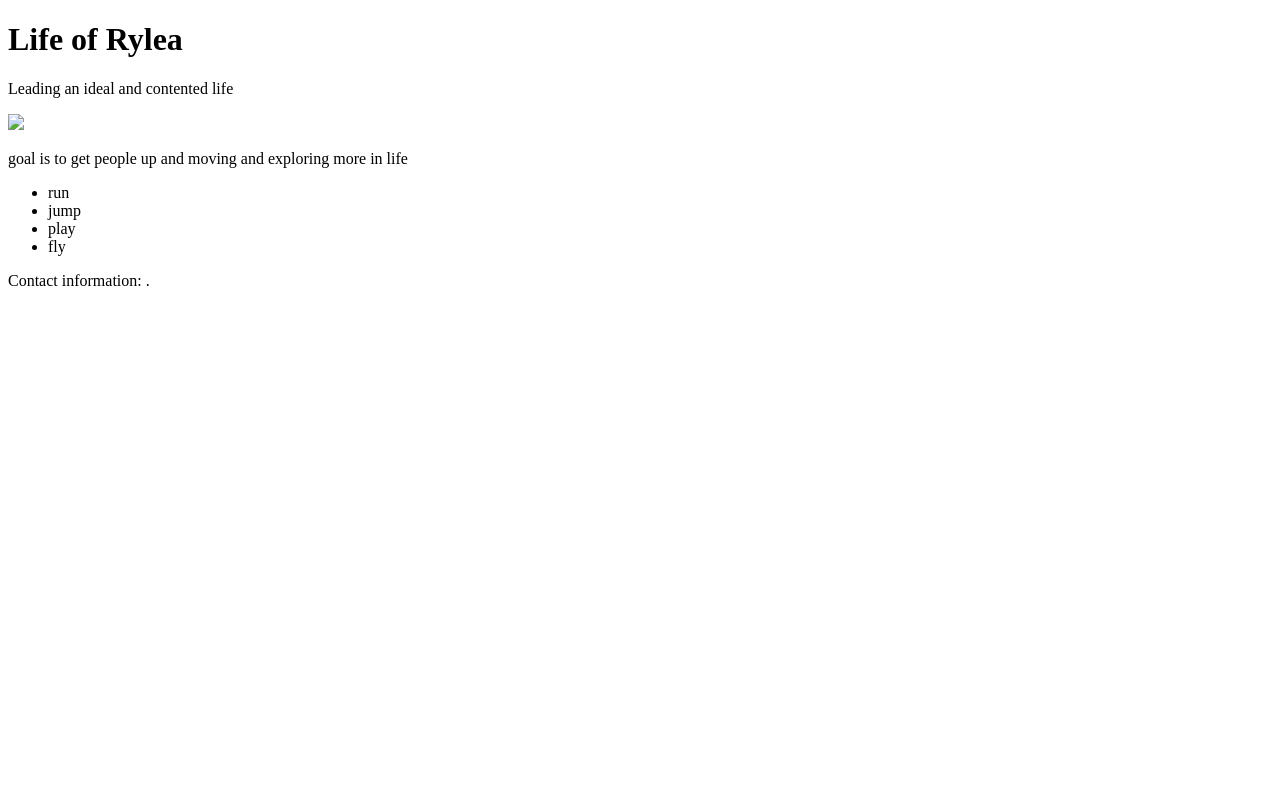
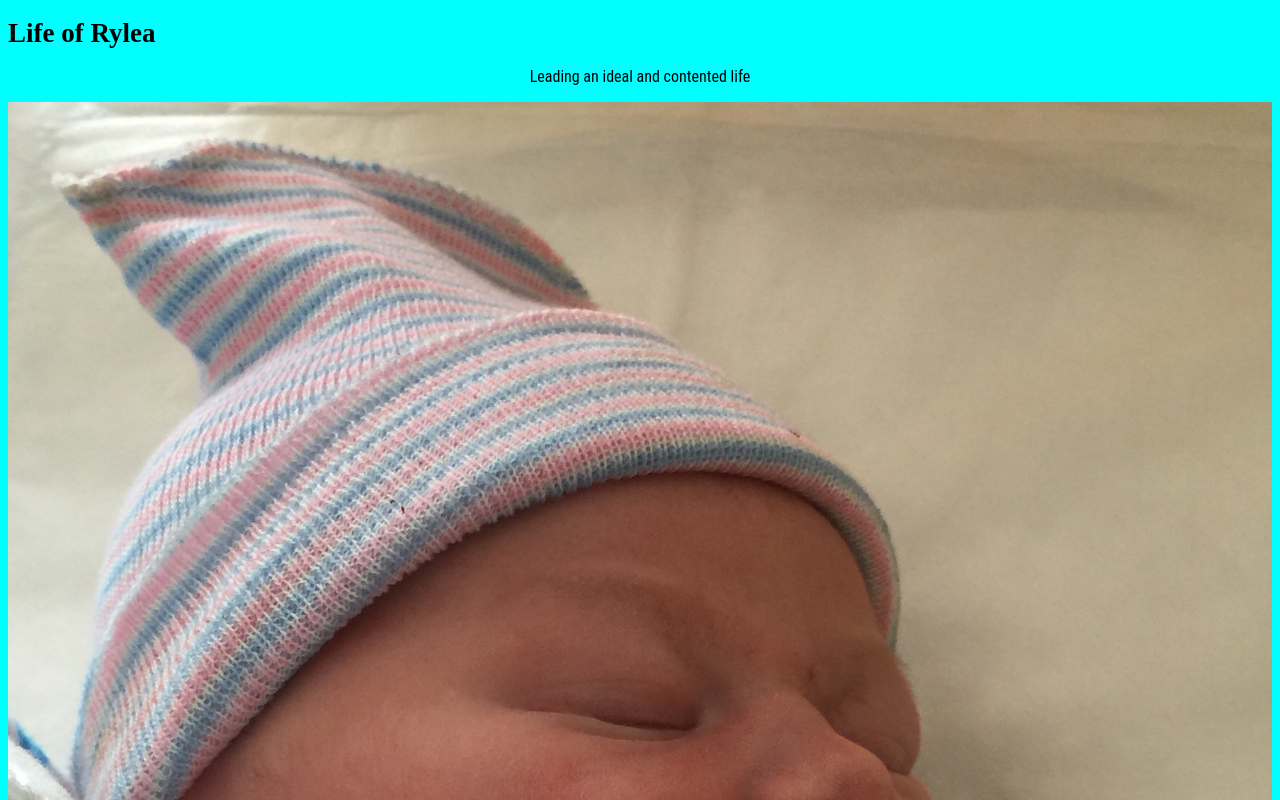
Before and after one commit to jlcassetty/jlcassetty.github.io, a plain HTML site: page unit_4/index.html in a window 1280 px wide. Shown: the top 800 px of the page. Drawn offline with Linux system fonts and the light colour scheme.

Commit message:
Mentor Meeting

```diff
--- a/unit_4/index.html
+++ b/unit_4/index.html
@@ -1,7 +1,7 @@
 <!DOCTYPE html>
 <html>
 <head>
-    <link rel "stylesheet" type="text/css" href="style.css">
+    <link rel="stylesheet" type="text/css" href="style.css">
 	<title>"Life of Rylea"</title>
 </head>
 
@@ -9,7 +9,7 @@
   <div class="hero">
     <h1>Life of Rylea</h1>
     <p>Leading an ideal and contented life</p>
-    <img src="rmface.jpg"; cover>
+    <img src="images/rmface.jpg">
     <p>goal is to get people up and moving and exploring more in life</p>
     <ul>
      <li>run</li>
@@ -17,9 +17,9 @@
      <li>play</li>
      <li>fly</li>
     </ul>
+<footer>
+  <p>Contact information: <a href="mailto:jlcassetty@hotmail.com">Email me</a>.
+  </p>
+</footer>
 </body>
-<footer>
-  <p>Contact information: <a href="jlcassetty@hotmail.com">
-  </a>.</p>
-</footer>
 </html>
--- a/unit_4/style.css
+++ b/unit_4/style.css
@@ -1,4 +1,4 @@
-style.css
+
 body {
 	background: #ffff00;
 	background-color: #00ffff;
@@ -13,11 +13,16 @@ p {
 	text-align: center;
 	font-family: 'Roboto Condensed', sans-serif;
 }
-ul {text-align: center;}
+ul {text-align: center;
+	width: 100px;
+	margin: auto;
+}
+
 li {
 	font-size: 12px;
 }
-img {background-color: }
+img {width: 100%;
+}
 #slogan {
 	font-style: italic;
 }
```
Also changed, not shown: unit_4/images/rmface.jpg (added), unit_5/images/Unit 5.png (added), unit_5/images/rmface.jpg (added).
